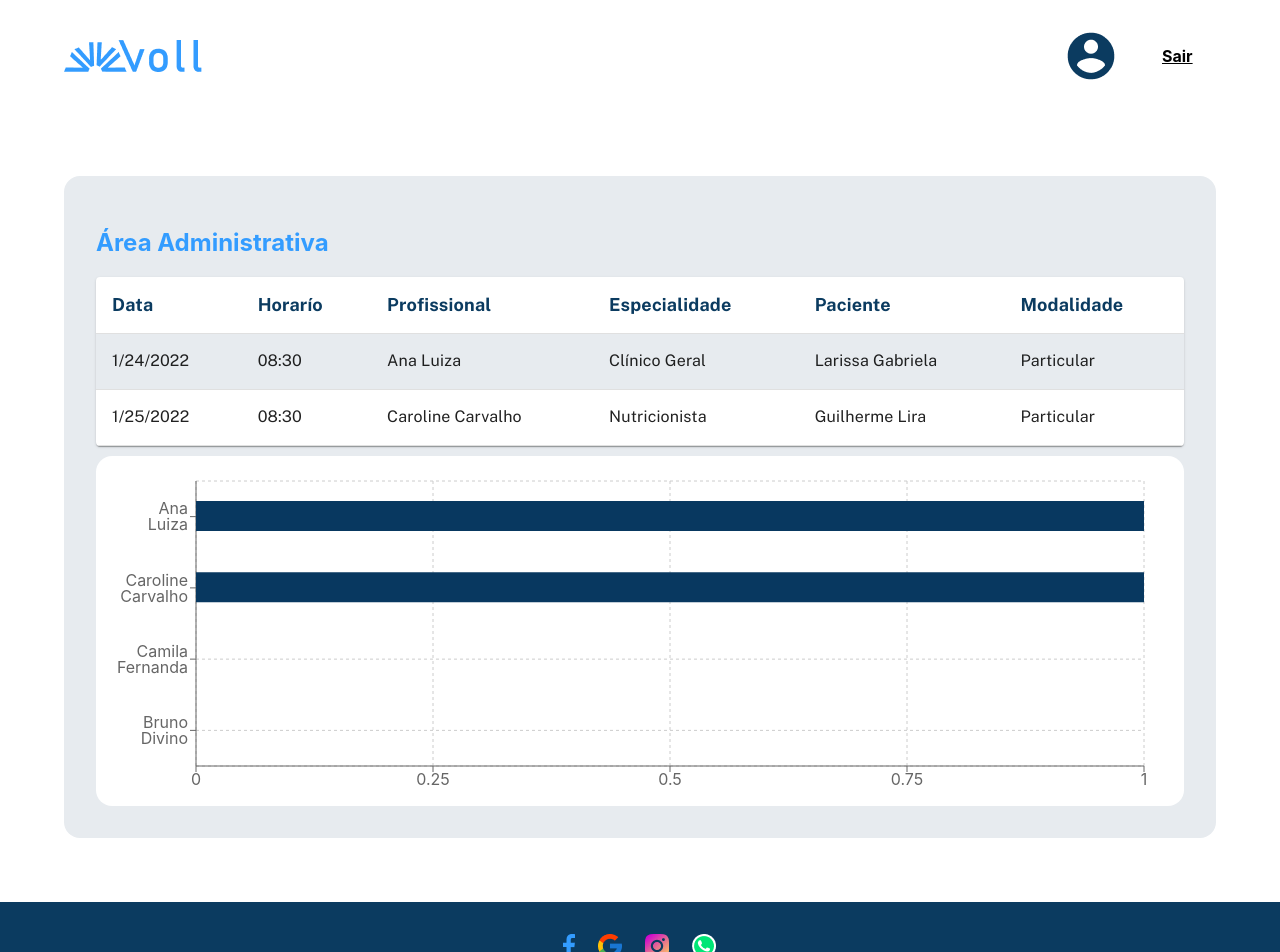
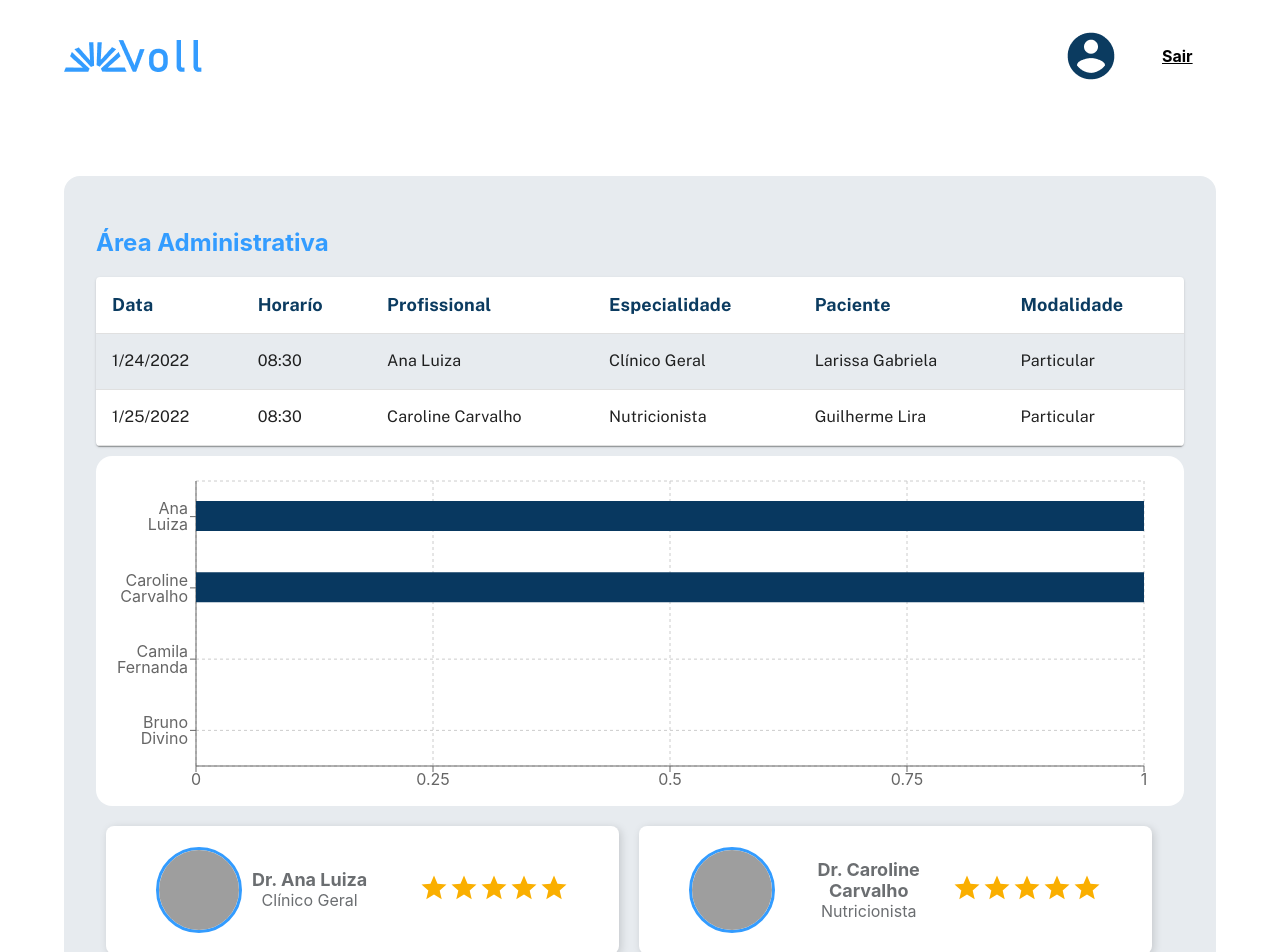
Before and after one commit to Guilbertoliveira/AdministrativePanelTS, a React (Create React App) app: page / in a window 1280 px wide. Shown: the top 952 px of the page. Built offline with nearby package versions, Linux system fonts and the light colour scheme; data requests are answered from the project's data file; grey boxes are pictures that could not be loaded.

Commit message:
style: improvements code card

```diff
--- a/src/App.tsx
+++ b/src/App.tsx
@@ -7,6 +7,7 @@ import Table from './components/Table';
 import useQueryData from './useQueryData';
 import useProfessional from './useProfessional';
 import Graphic from './components/Graphic';
+import Assessment from './components/Assessment';
 
 
 
@@ -25,6 +26,7 @@ function App() {
         <Title>Área Administrativa</Title>
         <Table data={query}></Table>
         <Graphic query={query} professionals={professional} />
+        <Assessment professionals={professional}></Assessment>
       </ContainerStyled>
       <Footer></Footer>
     </>
--- /dev/null
+++ b/src/components/Assessment/index.tsx
@@ -0,0 +1,13 @@
+import IProfessional from "../../types/IProfessional";
+import Card from "../Card";
+import { SectionStyled } from './styles'
+
+export default function Assessment({ professionals }: { professionals: IProfessional[] | null }) {
+    return (
+        <SectionStyled>
+            {professionals?.map((professional) => {
+                return <Card professional={professional}></Card>
+            })}
+        </SectionStyled>
+    )
+}
--- /dev/null
+++ b/src/components/Assessment/styles.tsx
@@ -0,0 +1,8 @@
+import styled from "styled-components";
+
+export const SectionStyled = styled.section`
+display: flex;
+flex-wrap: wrap;
+width: 98%;
+padding: 10px 0px;
+`
--- /dev/null
+++ b/src/components/Card/index.tsx
@@ -0,0 +1,25 @@
+import { Rating } from "@mui/material";
+import IProfessional from "../../types/IProfessional";
+import { DivStyled, DescribeStyled, RatingStyled, ContainerProfessional, CardStyled, ImageStyled, NameStyled, SpecialityStyled } from './styles'
+
+export default function Card({ professional }: { professional: IProfessional | null }) {
+    return (
+        <DivStyled>
+            <CardStyled>
+                <ContainerProfessional>
+                    <ImageStyled>
+                        <img src={professional?.image} alt={`foto de perfil do profissional ${professional?.name}`}></img>
+
+                    </ImageStyled>
+                    <DescribeStyled>
+                        <NameStyled>{professional?.name}</NameStyled>
+                        <SpecialityStyled>{professional?.specialty}</SpecialityStyled>
+                    </DescribeStyled>
+                </ContainerProfessional>
+                <RatingStyled>
+                    <Rating name="simple-controlled" value={professional?.note} readOnly={true} size="large"></Rating>
+                </RatingStyled>
+            </CardStyled>
+        </DivStyled>
+    )
+}
--- /dev/null
+++ b/src/components/Card/styles.tsx
@@ -0,0 +1,68 @@
+import styled from "styled-components";
+
+export const DivStyled = styled.div`
+    flex: 40%;
+    max-width: 100%;
+    background-color: #ffffff;
+    padding: 5px 10px;
+    box-shadow: 2px 2px 8px rgba(0, 0, 0, 0.15);
+    border-radius: 8px;
+    color: var(--grey);
+    margin: 10px 10px;
+    word-wrap: break-word;
+`
+
+export const DescribeStyled = styled.li`
+display: flex;
+flex-direction: column;
+text-align: center;
+justify-content: center;
+`
+
+export const NameStyled = styled.p`
+color: var(--grey);
+font-weight: 700;
+font-size: 18px;
+margin:0px;
+
+::before{
+    content: "Dr. ";
+}
+`
+
+export const SpecialityStyled = styled.p`
+color: var(--grey);
+font-weight: 400;
+margin:0px;
+`
+
+export const RatingStyled = styled.li`
+`
+
+export const ContainerProfessional = styled.span`
+display: flex;
+`
+
+export const CardStyled = styled.ul`
+display: flex;
+justify-content: space-between;
+align-items: center;
+list-style: none;
+padding: 0px 40px;
+`
+
+export const ImageStyled = styled.li`
+border-radius: 80px;
+overflow: hidden;
+height: 80px;
+min-width: 80px;
+max-width: 80px;
+border: 3px solid var(--light-blue);
+margin-right: 10px;
+
+img {
+    height: 100%;
+    width: 100%;
+    object-fit: cover;
+}
+`
--- a/src/index.css
+++ b/src/index.css
@@ -2,7 +2,7 @@
   --light-blue: #339CFF;
   --dark-blue: #0B3B60;
   --white: #FFFFFF;
-  --cinza: #6B6E71;
+  --grey: #6B6E71;
   --light-gray: #E7EBEF;
   --font-main: 'Public Sans', sans-serif;
   --fonte-secundaria: 'Archivo', sans-serif;
```
